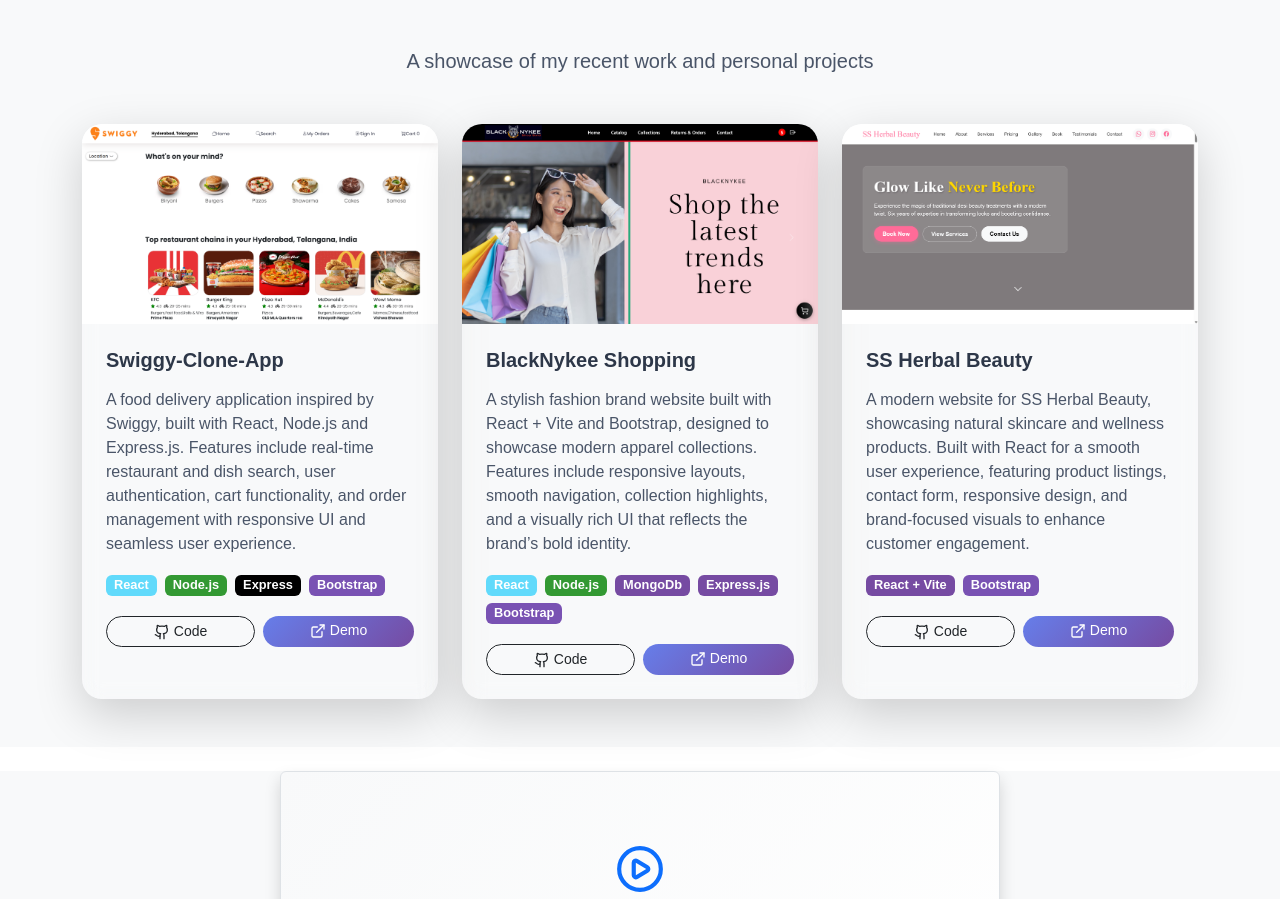
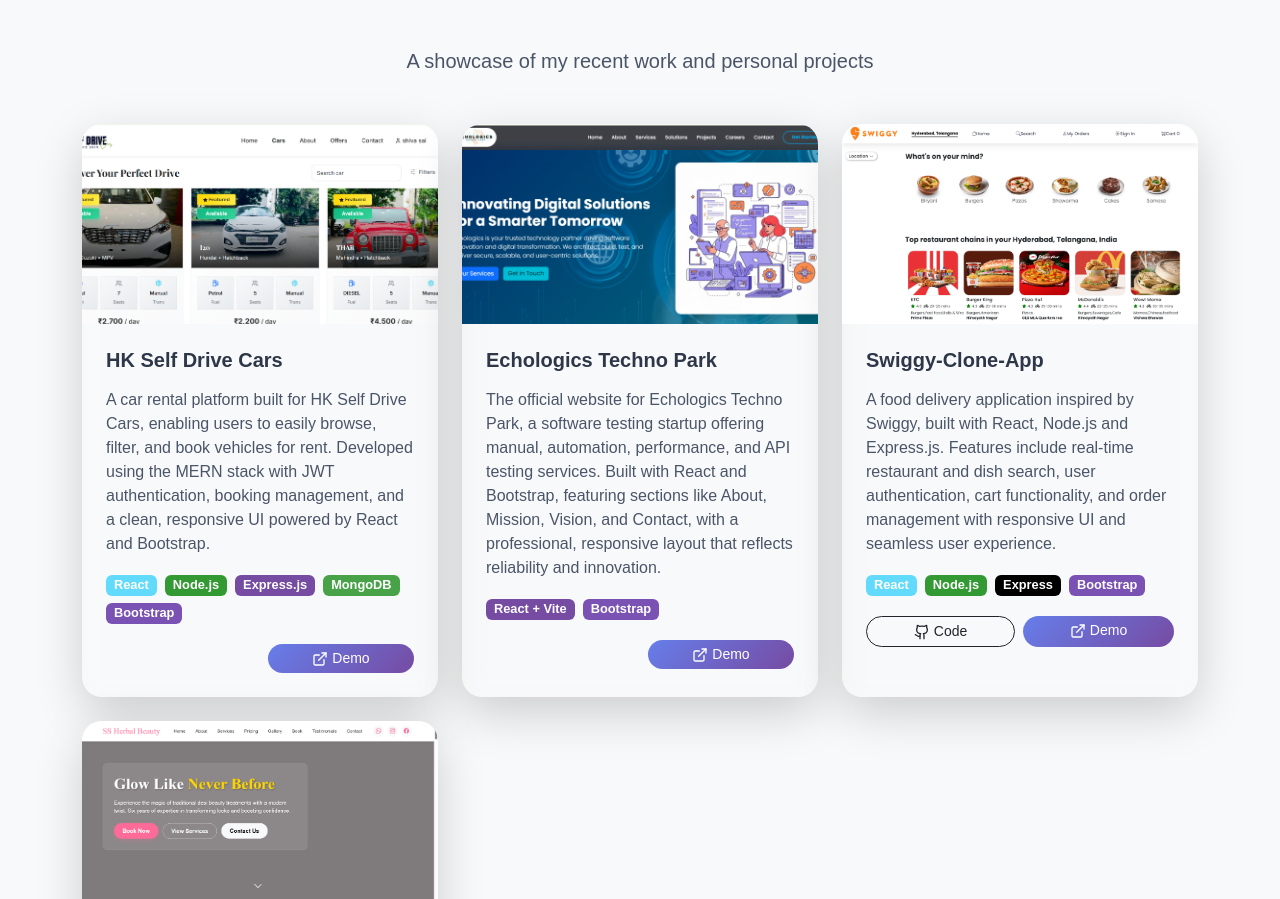
Before and after one commit to shivasanthosh17071/portfolio, a React (Vite) app: page / in a window 1280 px wide. Shown: the part 2362-3261 px from the top of the page. Built offline with nearby package versions, Linux system fonts and the light colour scheme.

Commit message:
projcts edit

```diff
--- a/src/components/About.jsx
+++ b/src/components/About.jsx
@@ -40,7 +40,7 @@
 </div>
 
               <p className="lead mb-3" style={{ color: "#4a5568" }}>
-                I'm a passionate <strong>Full Stack Web Developer</strong> with 1.5+ years of experience building responsive web apps that solve real problems and deliver elegant user experiences.
+                I'm a passionate <strong>Full Stack Web Developer</strong> with 1 years of experience building responsive web apps that solve real problems and deliver elegant user experiences.
               </p>
               <p style={{ color: "#718096" }}>
                 Outside of coding, I love experimenting with new tech, contributing to open-source projects, and sketching ideas with a coffee in hand. Clean, maintainable code and design that connects — that's my thing.
--- a/src/components/Projects.jsx
+++ b/src/components/Projects.jsx
@@ -3,9 +3,29 @@
 import Swiggy from "../assets/images/swiggy.png";
 import SSherbal from "../assets/images/SS-herbal.png";
 import BlackNykee from "../assets/images/blacknykee.png";
+import Hkselfdrivecars from"../assets/images/hkselfdrivecars.jpg"
+import Echologicstechnopark from"../assets/images/echologicstechnopark.jpg"
 
 export default function Projects({ isVisible }) {
   const projects = [
+      {
+    title: "HK Self Drive Cars",
+    description:
+      "A car rental platform built for HK Self Drive Cars, enabling users to easily browse, filter, and book vehicles for rent. Developed using the MERN stack with JWT authentication, booking management, and a clean, responsive UI powered by React and Bootstrap.",
+    tech: ["React", "Node.js", "Express.js", "MongoDB", "Bootstrap"],
+    image: Hkselfdrivecars,
+    // github: "https://github.com/shivasanthosh17071",
+    demo: "https://hkselfdrivecars.com/",
+  },
+   {
+    title: "Echologics Techno Park",
+    description:
+      "The official website for Echologics Techno Park, a software testing startup offering manual, automation, performance, and API testing services. Built with React and Bootstrap, featuring sections like About, Mission, Vision, and Contact, with a professional, responsive layout that reflects reliability and innovation.",
+    tech: ["React + Vite", "Bootstrap"],
+    image: Echologicstechnopark, // import at top: import Echologics from './path/to/echologics.jpg';
+    // github: "https://github.com/shivasanthosh17071/echologics",
+    demo: "https://echologicstechnopark.com/",
+  },
     {
       title: "Swiggy-Clone-App",
       description:
@@ -15,15 +35,15 @@
       github: "https://github.com/shivasanthosh17071/swiggy-main",
       demo: "https://santhoshswiggy.vercel.app/",
     },
-    {
-      title: "BlackNykee Shopping",
-      description:
-        "A stylish fashion brand website built with React + Vite and Bootstrap, designed to showcase modern apparel collections. Features include responsive layouts, smooth navigation, collection highlights, and a visually rich UI that reflects the brand’s bold identity.",
-      tech: ["React", "Node.js", "MongoDb","Express.js","Bootstrap"],
-      image: BlackNykee,
-      github: "https://github.com/shivasanthosh17071/blacknykee",
-      demo: "https://blacknykee.vercel.app/",
-    },
+    // {
+    //   title: "BlackNykee Shopping",
+    //   description:
+    //     "A stylish fashion brand website built with React + Vite and Bootstrap, designed to showcase modern apparel collections. Features include responsive layouts, smooth navigation, collection highlights, and a visually rich UI that reflects the brand’s bold identity.",
+    //   tech: ["React", "Node.js", "MongoDb","Express.js","Bootstrap"],
+    //   image: BlackNykee,
+    //   github: "https://github.com/shivasanthosh17071/blacknykee",
+    //   demo: "https://blacknykee.vercel.app/",
+    // },
     {
       title: "SS Herbal Beauty",
       description:
@@ -34,15 +54,7 @@
       github: "https://github.com/shivasanthosh17071/ss-herbal",
       demo: "https://ss-herbal.vercel.app/",
     },
-    // {
-    //   title: "Social Media Analytics",
-    //   description:
-    //     "Analytics dashboard for social media metrics with data visualization, reporting features, and automated insights.",
-    //   tech: ["React", "D3.js", "Node.js", "MongoDB"],
-    //   image: "/placeholder.svg?height=200&width=300",
-    //   github: "https://github.com",
-    //   demo: "https://demo.com",
-    // },
+
   ];
 
   const techColors = {
@@ -153,6 +165,7 @@
                     ))}
                   </div>
                   <div className="d-flex gap-2">
+                  {project?.github ?
                     <a
                       href={project.github}
                       target="_blank"
@@ -165,8 +178,9 @@
                     >
                       <Github size={16} className="me-1" />
                       Code
-                    </a>
-                    <a
+                    </a>:
+                    <div className="w-50"> </div>}
+                  {project.demo && <a
                       href={project.demo}
                       target="_blank"
                       rel="noopener noreferrer"
@@ -182,7 +196,8 @@
                     >
                       <ExternalLink size={16} className="me-1" />
                       Demo
-                    </a>
+                    </a>}
+
                   </div>
                 </div>
               </div>
```
Also changed, not shown: src/assets/images/echologicstechnopark.jpg (added), src/assets/images/hkselfdrivecars.jpg (added).
